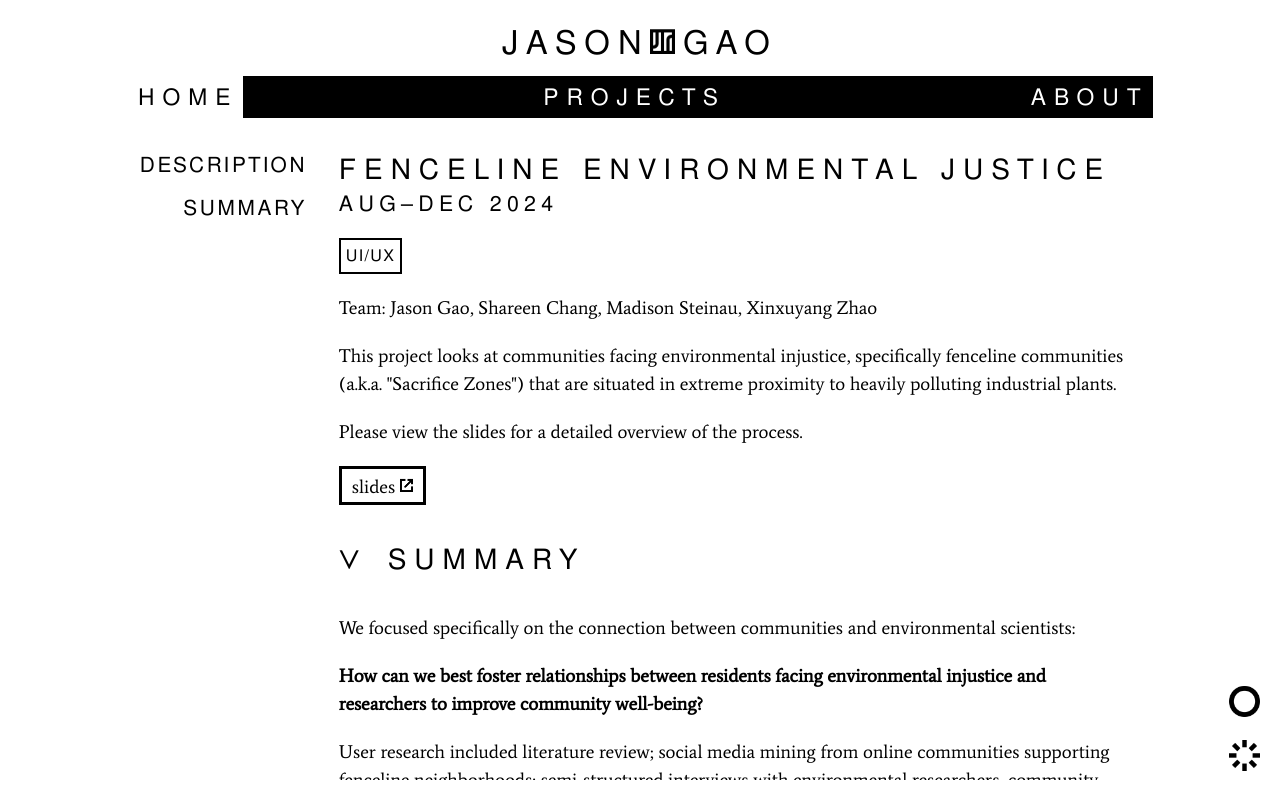
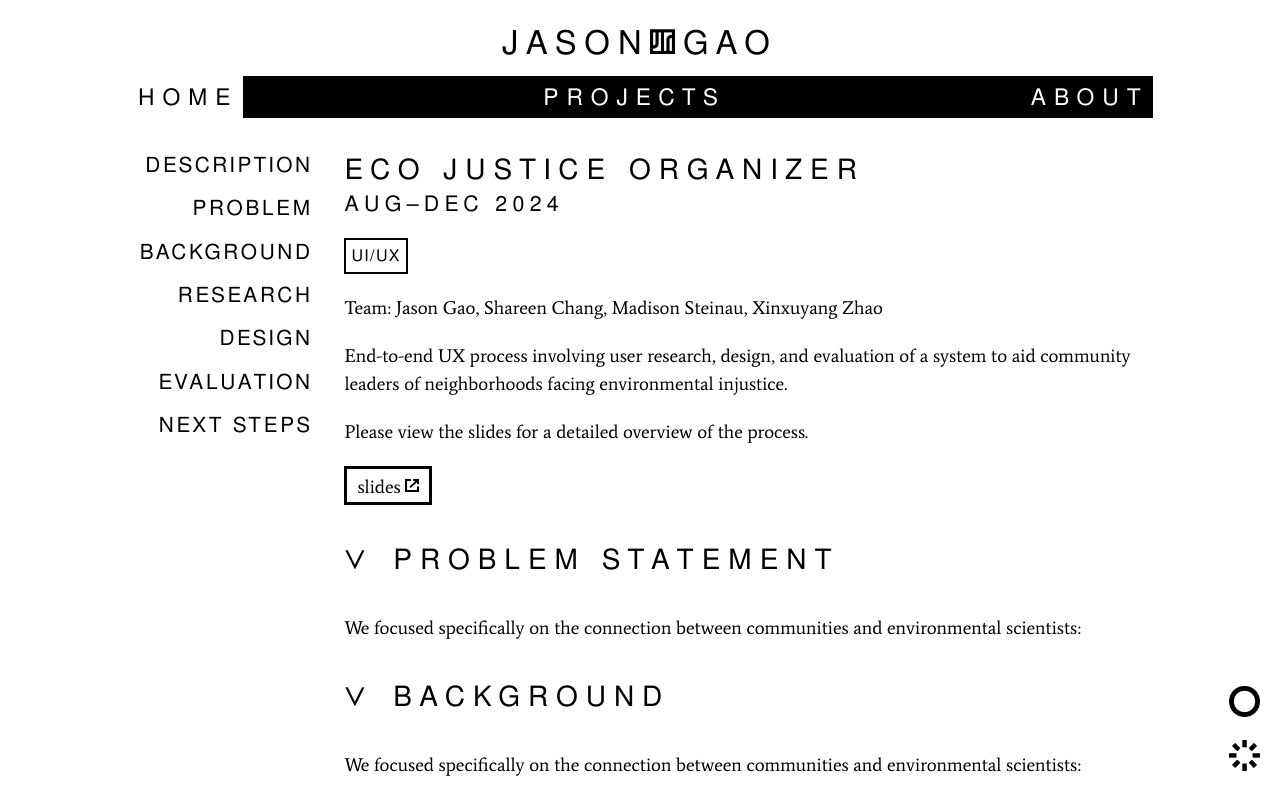
Before and after one commit to MyriadRivers/myriadrivers.github.io, a React (Create React App) app: page /projects/environmental_justice in a window 1280 px wide. Built offline with nearby package versions, Linux system fonts and the light colour scheme.

Commit message:
Start updating with UX projects

```diff
--- a/src/common.tsx
+++ b/src/common.tsx
@@ -100,13 +100,13 @@ const projectRoutes = [
 
 const projects = [
     {
-        title: "Dating/Friendship App Safety",
+        title: "Friendship/Dating App Safety",
         url: "app_safety",
         image: troovImg,
         tags: ["ui/ux"]
     },
     {
-        title: "Fenceline Environmental Justice",
+        title: "Eco Justice Organizer",
         url: "environmental_justice",
         image: ejImage,
         tags: ["ui/ux"]
@@ -154,7 +154,7 @@ const projects = [
         tags: ["fun"]
     },
     {
-        title: "Synchro Auditory Interface",
+        title: "Artistic Swim Auditory Interface",
         url: "auditory_interface",
         image: auditoryInterfaceImg,
         tags: ["ui/ux"]
--- a/src/components/Canvas.tsx
+++ b/src/components/Canvas.tsx
@@ -20,6 +20,7 @@ import neuroptera from "../assets/images/doodles/neuroptera.png";
 import odonata from "../assets/images/doodles/odonata.png";
 import orthoptera from "../assets/images/doodles/orthoptera.png";
 
+const MAX_DOODLES = 5;
 const doodleList = [aranea, blattodea, coleoptera, dermaptera, diptera, hemiptera, hymenoptera, lepidoptera_imago, lepidoptera_larva, mantodea, myriapoda, neuroptera, odonata, orthoptera];
 
 const StyledCanvas = styled.div`
@@ -286,7 +287,7 @@ function Canvas({ children }: { children: ReactNode }) {
       prevMousePos.current = { x: e.x, y: e.y };
 
       if (!firstClick.current) {
-        const numDoodles = Math.min(Math.floor(Math.random() * 5), doodleList.length);
+        const numDoodles = Math.min(Math.floor(Math.random() * (MAX_DOODLES - 1)) + 1, doodleList.length);
         console.log("total num doodles: " + numDoodles);
         for (let i = 0; i < numDoodles; i++) {
           let idx = Math.floor(Math.random() * doodleList.length);
--- a/src/pages/projects/AuditoryInterface/AuditoryInterface.tsx
+++ b/src/pages/projects/AuditoryInterface/AuditoryInterface.tsx
@@ -27,7 +27,7 @@ function AuditoryInterface() {
         <Sidebar headings={headings} scrollRef={scrollRef} headingRefs={headingRefs.current} />
         <div className={"projectContents"} ref={contentsRef}>
             <ProjectTitle
-                text={"Synchronized Swimming Auditory Interface"}
+                text={"Artistic Swim Audio UI"}
                 subtitle={"Jan–May 2021"}
                 links={[]}
                 tags={["ui/ux"]}
--- a/src/pages/projects/EnvironmentalJustice/EnvironmentalJustice.tsx
+++ b/src/pages/projects/EnvironmentalJustice/EnvironmentalJustice.tsx
@@ -16,7 +16,7 @@ import demoVideo from "./spotify_karaoke_demo.mp4";
 import Video from "../../../components/Video";
 
 function EnvironmentalJustice() {
-    const headings = ["Description", "Summary"];
+    const headings = ["Description", "Problem", "Background", "Research", "Design", "Evaluation", "Next Steps"];
     const headingRefs = useRef<Array<HTMLDivElement | null>>([]);
     const contentsRef = useRef<HTMLDivElement | null>(null);
 
@@ -30,7 +30,7 @@ function EnvironmentalJustice() {
         <Sidebar headings={headings} scrollRef={scrollRef} headingRefs={headingRefs.current} />
         <div className={"projectContents"} ref={contentsRef}>
             <ProjectTitle
-                text={"Fenceline Environmental Justice"}
+                text={"Eco Justice Organizer"}
                 subtitle={"Aug–Dec 2024"}
                 links={[
                     { text: "slides", url: ejPdf },
@@ -42,38 +42,64 @@ function EnvironmentalJustice() {
                     Team: Jason Gao, Shareen Chang, Madison Steinau, Xinxuyang Zhao
                 </p>
                 <p>
-                    This project looks at communities facing environmental injustice, specifically fenceline communities (a.k.a. "Sacrifice Zones") that are situated
-                    in extreme proximity to heavily polluting industrial plants.
+                    End-to-end UX process involving user research, design, and evaluation of a system to aid community leaders of neighborhoods facing environmental injustice.
                 </p>
                 <p>
                     Please view the slides for a detailed overview of the process.
                 </p>
             </ProjectTitle>
             <Expandable
-                heading={"Summary"}
+                heading={"Problem Statement"}
                 summary={"Summary of qualitative research and design ideation"}
                 ref={el => headingRefs.current[1] = el}
             >
                 <p>
                     We focused specifically on the connection between communities and environmental scientists:
                 </p>
+            </Expandable>
+            <Expandable
+                heading={"Background"}
+                summary={"Summary of qualitative research and design ideation"}
+                ref={el => headingRefs.current[2] = el}
+            >
                 <p>
-                    <b>How can we best foster relationships between residents facing environmental injustice and researchers to improve community well-being?</b>
+                    We focused specifically on the connection between communities and environmental scientists:
                 </p>
+            </Expandable>
+            <Expandable
+                heading={"User Research"}
+                summary={"Summary of qualitative research and design ideation"}
+                ref={el => headingRefs.current[3] = el}
+            >
                 <p>
-                    User research included literature review; social media mining from online communities supporting fenceline neighborhoods;
-                    semi-structured interviews with environmental researchers, community organizers, and residents; hierarchical task analysis of existing strategies;
-                    and finally field research through participant observation of local community meetings on environmental concerns.
+                    We focused specifically on the connection between communities and environmental scientists:
                 </p>
+            </Expandable>
+            <Expandable
+                heading={"Design"}
+                summary={"Summary of qualitative research and design ideation"}
+                ref={el => headingRefs.current[4] = el}
+            >
                 <p>
-                    We used thematic analysis through affinity mapping to draw broad, underlying conclusions based on the qualitative data, which we then
-                    used to iteratively and rapidly generate many design sketches.
+                    We focused specifically on the connection between communities and environmental scientists:
                 </p>
+            </Expandable>
+            <Expandable
+                heading={"Evaluation"}
+                summary={"Summary of qualitative research and design ideation"}
+                ref={el => headingRefs.current[5] = el}
+            >
                 <p>
-                    Design ideas were refined collaboratively and the two best were storyboarded to outline contexts of use.
+                    We focused specifically on the connection between communities and environmental scientists:
                 </p>
+            </Expandable>
+            <Expandable
+                heading={"Next Steps"}
+                summary={"Summary of qualitative research and design ideation"}
+                ref={el => headingRefs.current[6] = el}
+            >
                 <p>
-                    Finally, the team used the best design to generate a high fidelity prototype to evaluate with users.
+                    We focused specifically on the connection between communities and environmental scientists:
                 </p>
             </Expandable>
             <div className={"bottomSpace"}></div>
```
Also changed, not shown: src/assets/images/jason5.png.
